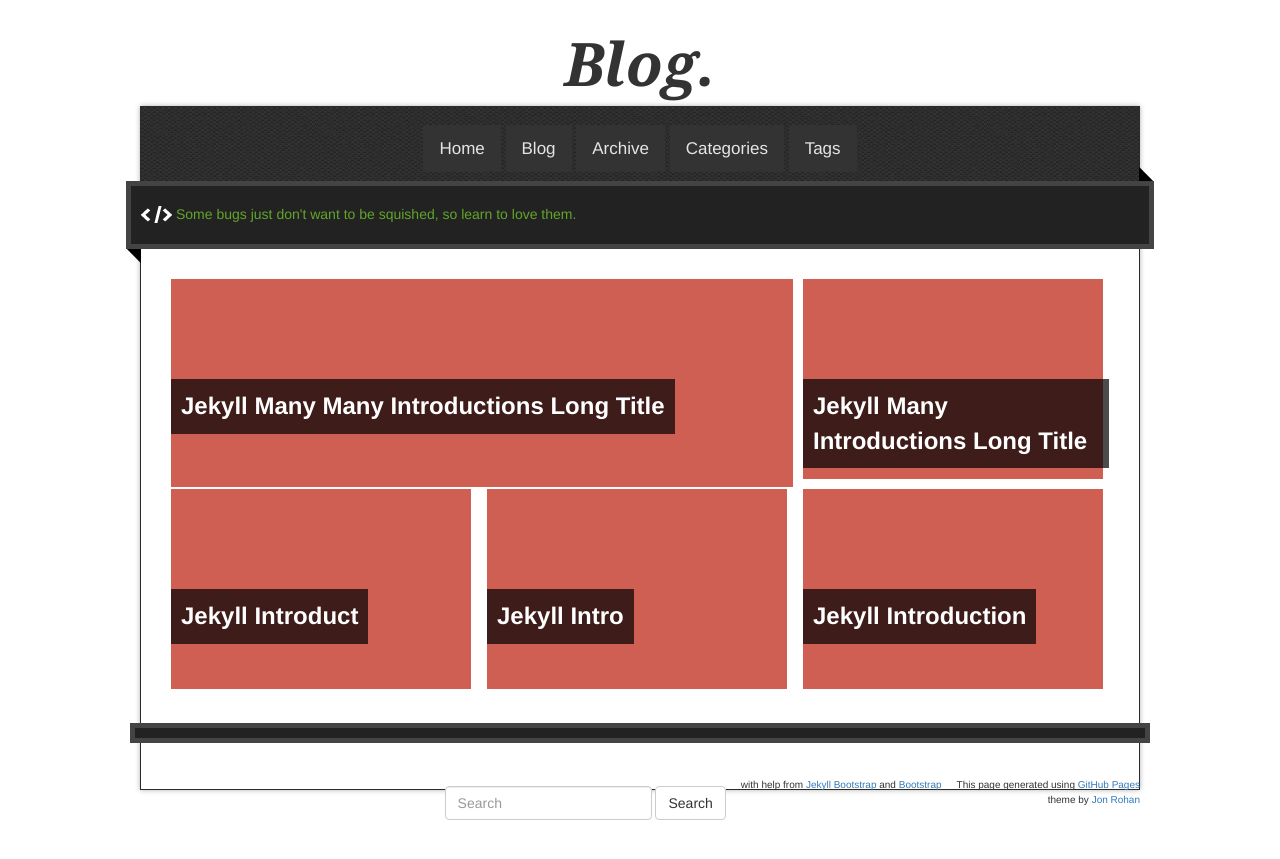
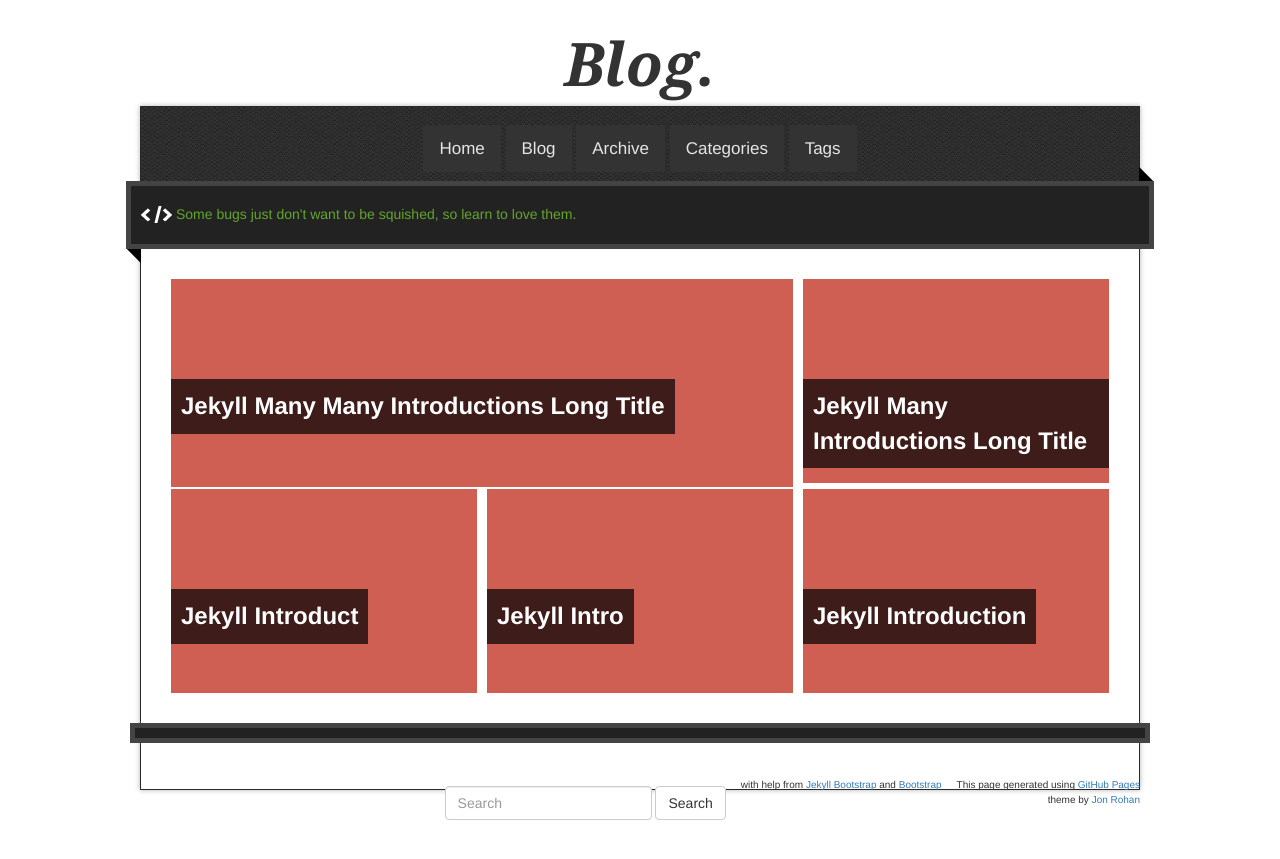
Before and after one commit to rdgain/rdgain.github.io, a Jekyll site: the page built from blog.md, in a window 1280 px wide. Shown: the top 859 px of the page. Built offline with Jekyll 4.4.1, drawn with Linux system fonts in a browser that asks for light colours; nearby versions of some CDN libraries; library files that are not in the unit come from our copies; comment, search, counter and statistics services are not loaded.

Commit message:
img 100%

```diff
--- a/_includes/themes/bootstrap-3/blogindex.html
+++ b/_includes/themes/bootstrap-3/blogindex.html
@@ -94,7 +94,7 @@
 							  </div></td>
 							{% else %}
 							  <td><div class="post-container">
-								  <img src="assets/images/{{ post.image1 }}" />
+								  <img style="width:100%" src="assets/images/{{ post.image1 }}" />
 								  <a href="{{ BASE_PATH }}{{ post.url }}">{{ post.title }}</a>
 							  </div></td>
 							{% endif %}
@@ -102,19 +102,19 @@
 					  {% elsif count == 2 %}
 							{% if forloop.index == 1 %}
 							  <td colspan="2"><div class="post-container">
-								  <img style="width:100%" src="assets/images/{{ post.image2 }}" />
+								  <img style="width:100%" style="width:100%" src="assets/images/{{ post.image2 }}" />
 								  <a href="{{ BASE_PATH }}{{ post.url }}">{{ post.title }}</a>
 							  </div></td>
 							{% else %}
 							  <td><div class="post-container">
-								  <img src="assets/images/{{ post.image1 }}" />
+								  <img style="width:100%" src="assets/images/{{ post.image1 }}" />
 								  <a href="{{ BASE_PATH }}{{ post.url }}">{{ post.title }}</a>
 							  </div></td>
 							{% endif %}
 
 					  {% else %}
 						  <td><div class="post-container">
-							  <img src="assets/images/{{ post.image1 }}" />
+							  <img style="width:100%" src="assets/images/{{ post.image1 }}" />
 							  <a href="{{ BASE_PATH }}{{ post.url }}">{{ post.title }}</a>
 						  </div></td>
 
```
